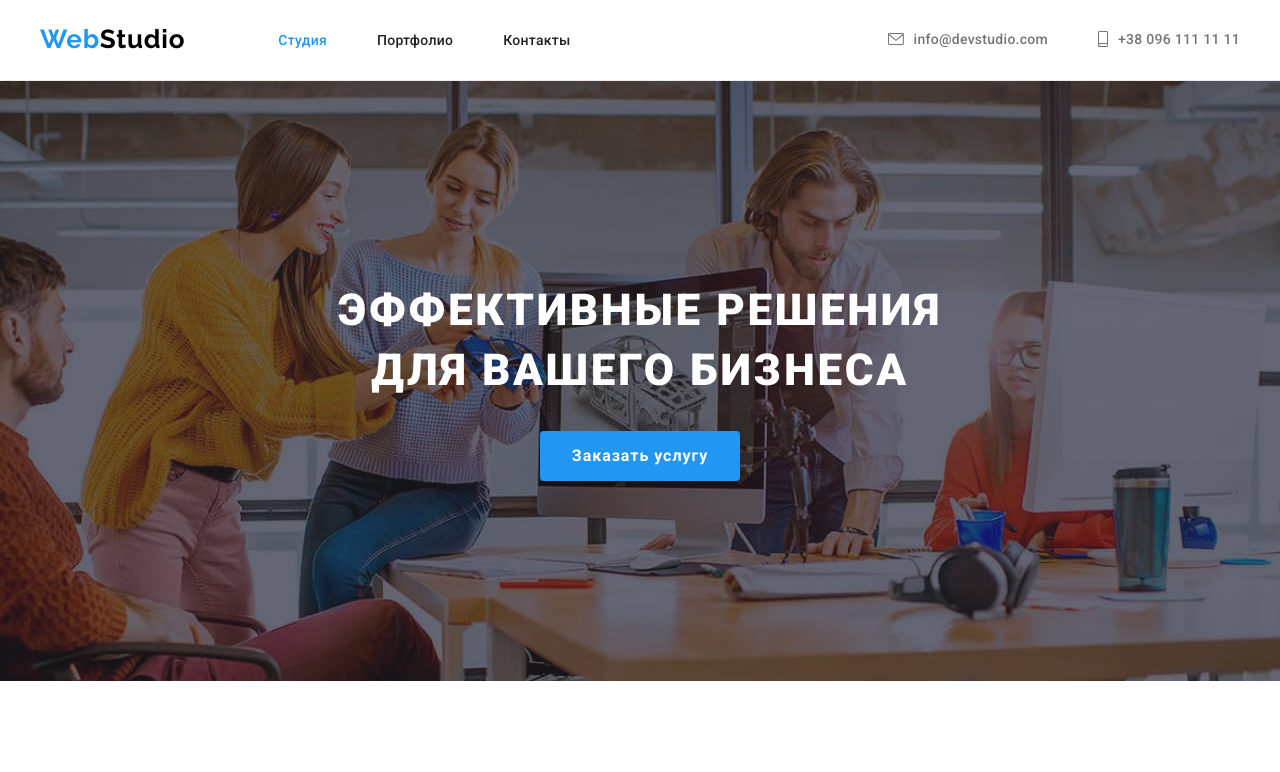
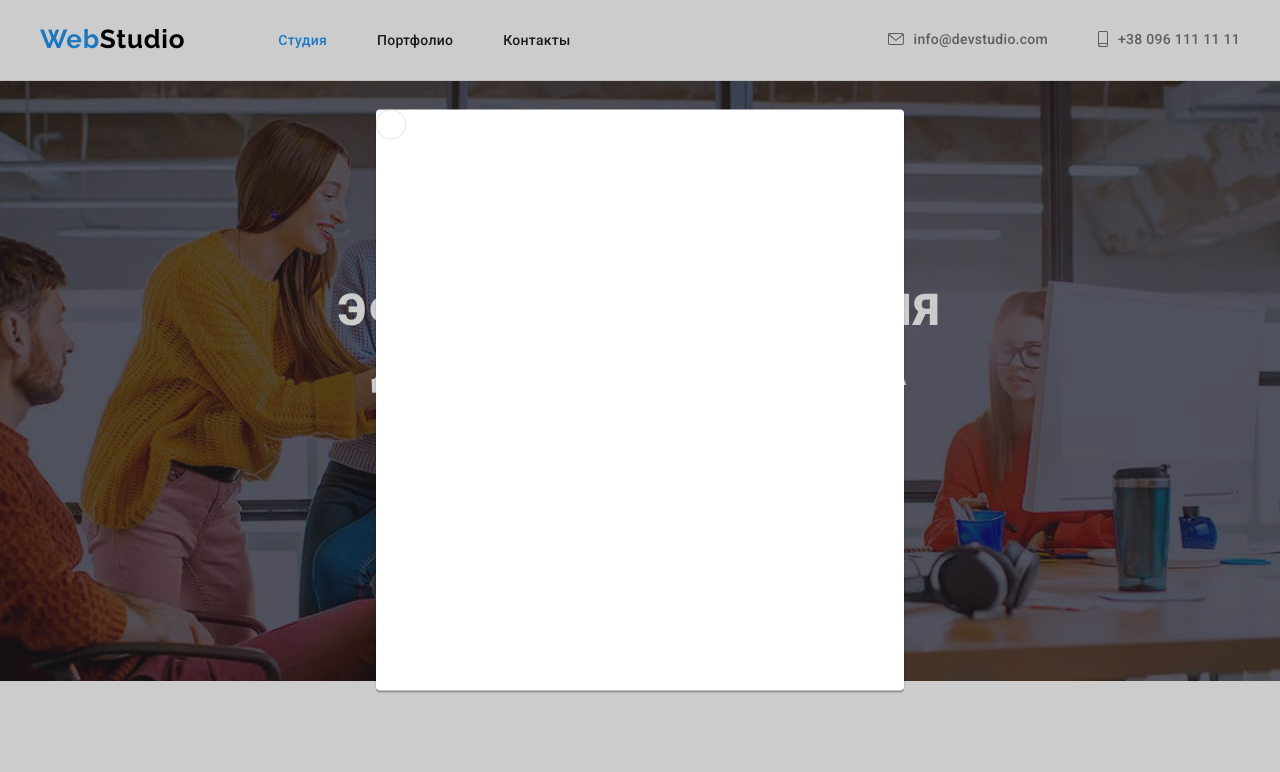
Before and after one commit to Asalen/goit-markup-hw-05, a plain HTML site: page index.html in a window 1280 px wide. Both pictures are taken after a click on the button "Заказать услугу". Shown: the top 772 px of the page. Drawn offline with Linux system fonts and the light colour scheme.

Commit message:
Добавляет модальное окно

```diff
--- a/css/styles.css
+++ b/css/styles.css
@@ -582,3 +582,48 @@ img {
     color: var(--main-background-color);
     background-color: var(--accent-color);
 }
+
+
+/* Модальное окно */
+
+.backdrop {
+    position: fixed;
+    top: 0;
+    left: 0;
+    width: 100%;
+    height: 100%;
+    background-color: rgba(0, 0, 0, 0.2);
+}
+
+.backdrop.is-hidden {
+    opacity: 0;
+    pointer-events: none;
+}
+
+.modal {
+    position: absolute;
+    top: 50%;
+    left: 50%;
+    transform: translate(-50%, -50%);
+    min-width: 528px;
+    min-height: 581px;
+    background: var(--main-background-color);
+    box-shadow: 0px 1px 3px rgba(0, 0, 0, 0.12), 0px 1px 1px rgba(0, 0, 0, 0.14), 0px 2px 1px rgba(0, 0, 0, 0.2);
+    border-radius: 4px;
+}
+
+.modal-btn {
+    display: inline-block;
+    justify-content: end;
+    width: 30px;
+    height: 30px;
+    left: 1026px;
+    top: 229px;
+    background: var(--main-background-color);
+    border: 1px solid rgba(0, 0, 0, 0.1);
+    border-radius: 50%;
+}
+
+.modal-btn-svg {
+    fill: var(--main-background-color);
+}
--- a/index.html
+++ b/index.html
@@ -42,7 +42,7 @@
         <section class="hero">
             <div class="container">
                 <h1 class="hero-title">Эффективные решения<br/>для вашего бизнеса</h1>
-                <button type="button" class="button primary">Заказать услугу</button>
+                <button data-modal-open type="button" class="button primary">Заказать услугу</button>
             </div>
         </section>
 
@@ -312,6 +312,18 @@
         </div>
     </footer>
 
+    <div class="backdrop is-hidden" data-modal>
+        <div class="modal">
+            <button class="modal-btn" data-modal-close>
+                <svg class="modal-btn-svg" width="18" height="18">
+                    <use href="./images/studio-img/close-btn.svg"></use>
+                </svg>
+            </button>
+        </div>
+    </div>
+
+    <script src="./js/modal.js"></script>
+
 </body>
 
 </html>
--- /dev/null
+++ b/js/modal.js
@@ -0,0 +1,14 @@
+(() => {
+    const refs = {
+        openModalBtn: document.querySelector('[data-modal-open]'),
+        closeModalBtn: document.querySelector('[data-modal-close]'),
+        modal: document.querySelector('[data-modal]'),
+    };
+
+    refs.openModalBtn.addEventListener('click', toggleModal);
+    refs.closeModalBtn.addEventListener('click', toggleModal);
+
+    function toggleModal() {
+        refs.modal.classList.toggle('is-hidden');
+    }
+})();
```
Also changed, not shown: images/studio-img/close-btn.svg (added).
